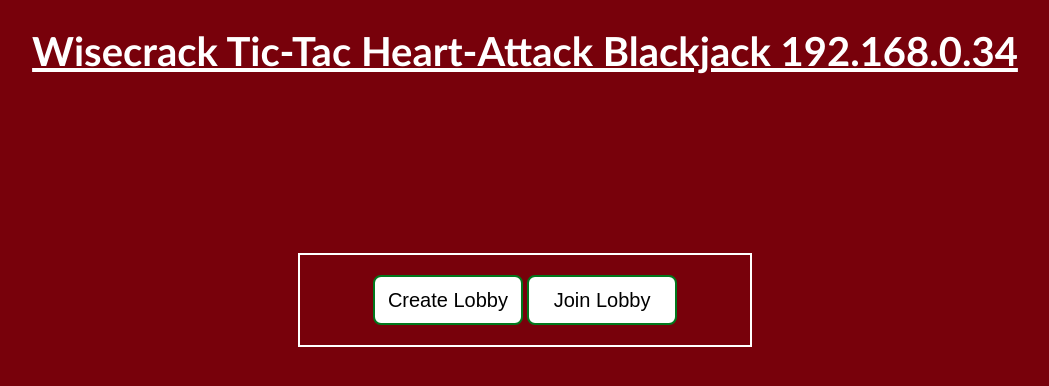
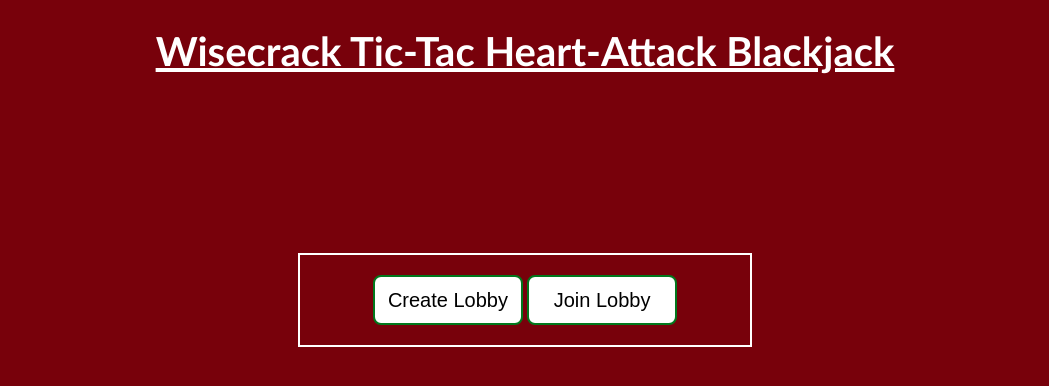
Before and after one commit to Vendettan/SOFT352-Assignment, a plain HTML site: page index.html in a window 1280 px wide. Shown: the whole page, without its empty margins (115-1164 px from the left). Drawn offline with nearby package versions, Linux system fonts and the light colour scheme.

Commit message:
Update index.html

```diff
--- a/index.html
+++ b/index.html
@@ -1,8 +1,11 @@
 <!DOCTYPE html>
 <html>
 <head>
+  <!--
+  10.188.166.74
+  -->
   <title>Blackjack Client</title>
-  <h1>Wisecrack Tic-Tac Heart-Attack Blackjack   192.168.0.34</h1>
+  <h1>Wisecrack Tic-Tac Heart-Attack Blackjack</h1>
   <link rel="stylesheet" href="blackjack.css">
   <script src="https://ajax.googleapis.com/ajax/libs/jquery/3.3.1/jquery.min.js"></script>
   <script src="https://cdnjs.cloudflare.com/ajax/libs/socket.io/2.2.0/socket.io.dev.js"></script>
```
